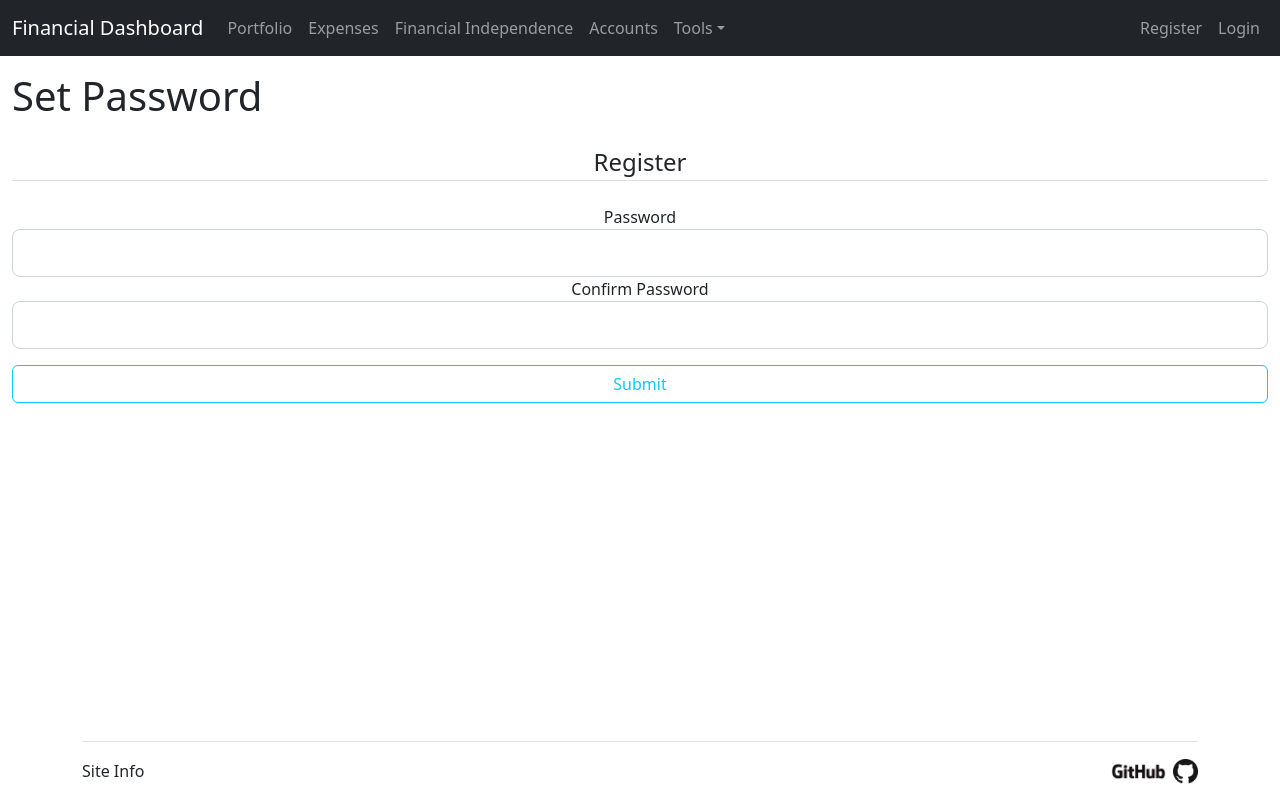
After one commit to DrunkenPangolin/net_worth_tracker, a Flask app: page /set_password in a window 1280 px wide. The commit adds this page. Run offline with Flask 2, Linux system fonts and the light colour scheme; some libraries are stand-ins or nearby versions.

Commit message:
moved user related files into separate directory

```diff
--- a/webapp/__init__.py
+++ b/webapp/__init__.py
@@ -6,7 +6,7 @@ from flask_login import LoginManager
 app = Flask(__name__)
 
 app.config["SECRET_KEY"] = "f1168d879d255c586c08c99b84b06f82"  # secrets.token_hex(16)
-app.config["SQLALCHEMY_DATABASE_URI"] = "sqlite:///site.db" #sqlite:///../nw_private/site.db
+app.config["SQLALCHEMY_DATABASE_URI"] = "sqlite:///../nw_private/site.db"
 db = SQLAlchemy(app)
 # db.create_all() #<-- wondering if this is necessary?
 bcrypt = Bcrypt(app)
--- a/webapp/forms.py
+++ b/webapp/forms.py
@@ -212,7 +212,7 @@ class ForgottenPasswordForm(FlaskForm):
 
 
 
-class ResetPasswordForm(FlaskForm):
+class SetPasswordForm(FlaskForm):
     password = PasswordField(
         "Password",
         validators=[
--- a/webapp/routes.py
+++ b/webapp/routes.py
@@ -9,6 +9,7 @@ from webapp.forms import (
     UpdateAccountForm,
     UpdateProfileForm,
     AccountForm,
+    SetPasswordForm
 )
 from webapp.models import Account, User
 from flask_login import login_user, current_user, logout_user, login_required
@@ -52,7 +53,7 @@ def register():
             "success",
         )
         return redirect(url_for("login"))
-    return render_template("pages/register.html", title="Register", form=form)
+    return render_template("user/register.html", title="Register", form=form)
 
 
 @app.route("/login", methods=["GET", "POST"])
@@ -68,7 +69,7 @@ def login():
             return redirect(next_page) if next_page else redirect(url_for("dashboard"))
         else:
             flash("Login unsuccessful, please check email and password", "danger")
-    return render_template("pages/login.html", title="Login", form=form)
+    return render_template("user/login.html", title="Login", form=form)
 
 
 @app.route("/logout")
@@ -114,7 +115,7 @@ def profile():
         form.email.data = current_user.email
         form.dob.data = current_user.dob
 
-    return render_template("pages/profile.html", title="Profile", form=form)
+    return render_template("user/profile.html", title="Profile", form=form)
 
 
 @app.route("/accounts", methods=["GET", "POST"])
@@ -214,7 +215,7 @@ def expenses():
 @app.route("/settings")
 @login_required
 def settings():
-    return render_template("pages/settings.html", title="Settings")
+    return render_template("user/settings.html", title="Settings")
 
 
 @app.route("/site_info")
@@ -234,3 +235,24 @@ def fi():
 @login_required
 def documents():
     return render_template("pages/documents.html", title="Documents")
+
+
+
+#not yet completed
+
+@app.route("/set_password", methods=["GET", "POST"])
+def set_password():
+    form = SetPasswordForm()
+    if form.validate_on_submit():
+        if current_user:
+            current_user.password=bcrypt.generate_password_hash(form.password.data).decode("utf-8")
+        else:
+            #presumably there is no 'current_user' if the user follows a forgotten password link
+            return
+        db.session.commit()
+        flash(
+            f"Password changed successfully",
+            "success",
+        )
+        return redirect(url_for("login"))
+    return render_template("user/set_password.html", form=form, title="Set Password")
--- a/webapp/templates/pages/blank.html
+++ b/webapp/templates/pages/blank.html
@@ -1,4 +1,8 @@
 {% extends 'layout.html' %}
+{% block content %}
 
-{% block content %}
+
+
+
+
 {% endblock content %}
--- /dev/null
+++ b/webapp/templates/user/set_password.html
@@ -0,0 +1,44 @@
+{% extends 'layout.html' %}
+{% block content %}
+
+<div class="content-section text-center max-width: 330px">
+    <form method="POST" action="">
+        {{ form.hidden_tag() }}
+        <fieldset class = "form-group">
+            <legend class="border-bottom mb-4">
+                Register
+            </legend>
+            <div class = "form-group">
+                {{ form.password.label(class="form-control-label")}}
+                {% if form.password.errors %}
+                    {{ form.password(class="form-control form-control-lg is-invalid")}}
+                    <div class="invalid-feedback">
+                        {% for error in form.password.errors %}
+                            <span>{{ error }}</span>
+                        {% endfor %}
+                    </div>
+                {% else %}
+                    {{ form.password(class="form-control form-control-lg")}}
+                {% endif %}
+            </div>
+            <div class = "form-group">
+                {{ form.confirm_password.label(class="form-control-label")}}
+                {% if form.confirm_password.errors %}
+                    {{ form.confirm_password(class="form-control form-control-lg is-invalid")}}
+                    <div class="invalid-feedback">
+                        {% for error in form.confirm_password.errors %}
+                            <span>{{ error }}</span>
+                        {% endfor %}
+                    </div>
+                {% else %}
+                    {{ form.confirm_password(class="form-control form-control-lg")}}
+                {% endif %}
+            </div>
+        </fieldset>
+        <div class = "form-group">
+        {{ form.submit(class="btn btn-outline-info w-100 mt-3") }}
+        </div>
+    </form>
+</div>
+
+{% endblock content %}
```
Also changed, not shown: webapp/templates/pages/profile.html (deleted, +0 -78 lines), webapp/templates/user/profile.html (added, +112 -0 lines), webapp/templates/user/login.html (renamed from webapp/templates/pages/login.html), webapp/templates/user/register.html (renamed from webapp/templates/pages/register.html), webapp/templates/user/settings.html (renamed from webapp/templates/pages/settings.html).
